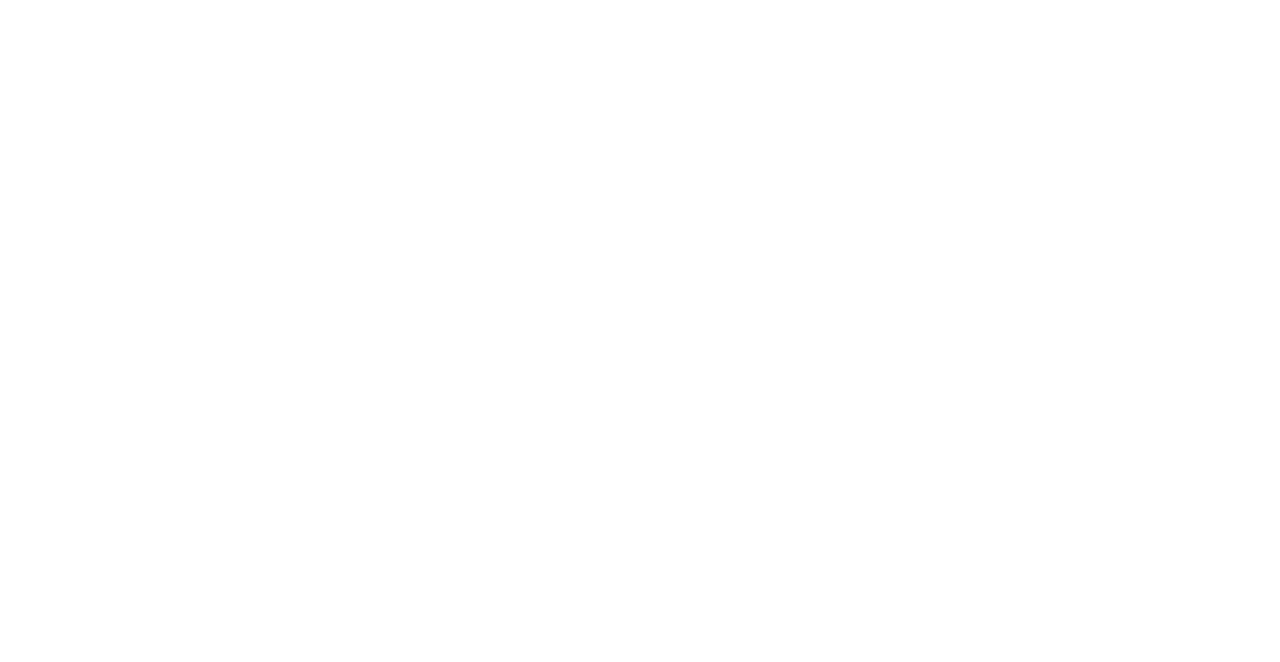
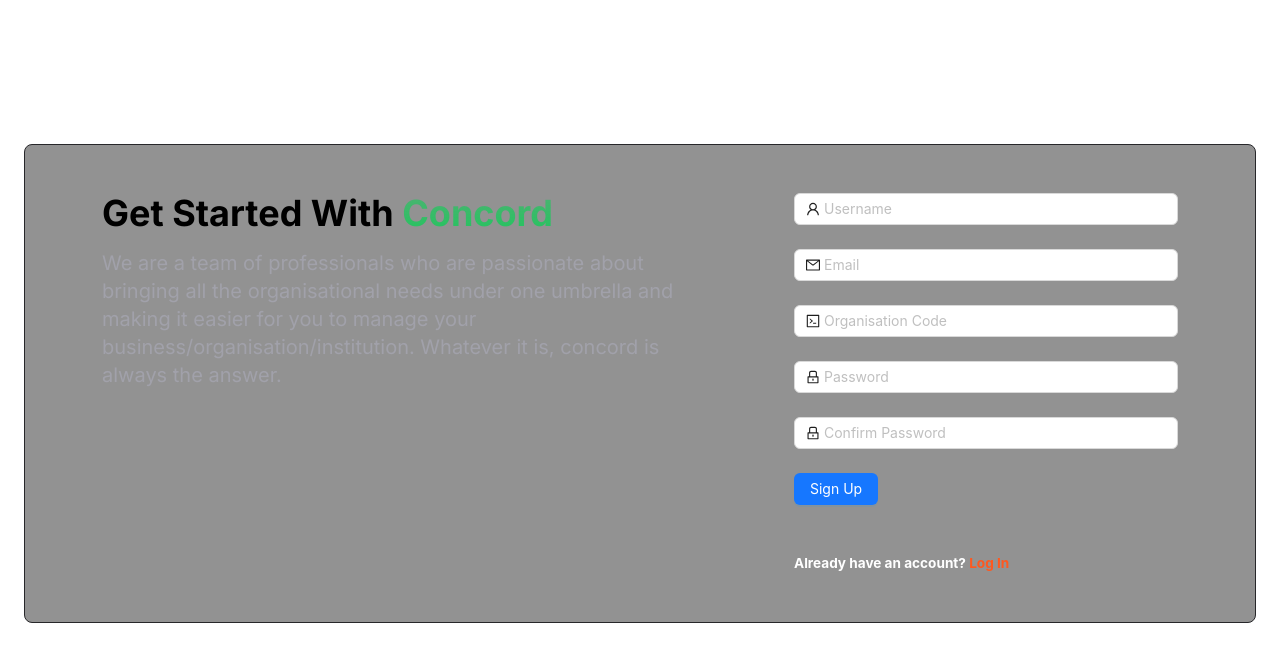
Before and after one commit to snehaltaori/Concord, a React (Create React App) app in the folder frontend/: page /signup in a window 1280 px wide. Before the commit this address had no page. Shown: the top 662 px of the page. Built offline with nearby package versions, Linux system fonts and the light colour scheme.

Commit message:
Login Signup

```diff
--- a/frontend/src/App.js
+++ b/frontend/src/App.js
@@ -15,6 +15,7 @@
 import { useEffect } from "react";
 import Dashboard from "./pages/Dashboard";
 import Profile from "./pages/Profile";
+import Signup from "./components/Signup/Signup";
 
 function App() {
   const authContext = useAuth();
@@ -36,6 +37,7 @@
             <Route path="/" element={<Home />} />
             <Route path="/calendar" element={<Calendar />} />
             <Route path="/login" element={<Login />} />
+            <Route path="/signup" element={<Signup />} />
             <Route
               path="/dashboard"
               element={
--- a/frontend/src/components/Login/Login.js
+++ b/frontend/src/components/Login/Login.js
@@ -7,6 +7,7 @@
     return (
       <div>
         <LoginMain />
+
       </div>
     );
 }
--- a/frontend/src/components/Login/LoginMain/LoginMain.js
+++ b/frontend/src/components/Login/LoginMain/LoginMain.js
@@ -4,6 +4,8 @@
 import { Button, Checkbox, Form, Input } from "antd";
 import { toast } from "react-hot-toast";
 import { AuthContext, useAuth } from "../../../security/AuthContext";
+import { Link } from "react-router-dom";
+
 
 export default function LoginMain() {
   const [formData, setFormData] = useState({
@@ -20,29 +22,26 @@
 
   return (
     <div>
-      <section className="about" id="about">
-        <div className="section__container about__container">
-          <div className="about__grid">
-            <div className="about__content">
-              <h2 className="section__header">
-                Your Gateway to Streamlined Management
+  <section
+      id="about"
+      className="container py-24 sm:py-36"
+    >
+      <div className="bg-muted/50 border rounded-lg py-12">
+        <div className="flex flex-col md:flex-row justify-evenly">
+
+          <div className="bg-green-0 flex flex-col w-[50%]">
+              <h2 className="text-3xl md:text-4xl font-bold">
+                <span className="bg-gradient-to-b from-primary/60 to-primary text-transparent bg-clip-text">
+                  About{" "}
+                </span>
+                Concord.
               </h2>
-              <p className="para">
-                At Concord, we believe in making organizational management as
-                straightforward as possible. Whether you're a seasoned
-                professional or just starting your managerial journey, our
-                platform is designed to empower you. Log in or register now to
-                unlock a world of possibilities for your business.
+              <p className="text-xl text-muted-foreground mt-4">
+                We are a team of professionals who are passionate about bringing all the organisational needs under one umbrella and making it easier for you to manage your business/organisation/institution. Whatever it is, concord is always the answer.
               </p>
-              <br />
-            </div>
-            <div className="about__list">
-              <div className="login-wrap">
-                <div className="login-wrap-box">
-                  <div className="login-title">
-                    <h3>Enter User Details</h3>
-                  </div>
-                  <Form
+
+          </div>
+          <Form
                     name="normal_login"
                     className="login-form"
                     initialValues={{ remember: true }}
@@ -105,7 +104,7 @@
                       </Form.Item>
 
                       <a className="login-form-forgot" href="">
-                        Forgot password
+                        Forgot password?
                       </a>
                     </Form.Item>
 
@@ -118,18 +117,25 @@
                         onClick={() => onSubmit()}
                       >
                         Log in
+
                       </Button>
                     </Form.Item>
-                  </Form>
-                  <p className="not-regis">
-                    Not registered? <a href="signup.html">Create account</a>
+                    <p className="not-regis">
+                    Not registered?  {" "}
+                    <Link to="/signup">
+                      Sign Up
+                    </Link>
                   </p>
-                </div>
-              </div>
-            </div>
-          </div>
+
+        </Form>
+
         </div>
-      </section>
+
+
+      </div>
+    </section>
+      {/* <div className="shadow"></div> */}
+
     </div>
   );
 }
--- a/frontend/src/components/Signup/Signup.js
+++ b/frontend/src/components/Signup/Signup.js
@@ -0,0 +1,188 @@
+
+import React, { useState } from "react";
+import { LockOutlined, UserOutlined } from "@ant-design/icons";
+import { Button, Checkbox, Form, Input } from "antd";
+import { toast } from "react-hot-toast";
+import { MailOutlined } from '@ant-design/icons';
+import { Link } from "react-router-dom";
+import { CodeOutlined } from '@ant-design/icons';
+
+
+export default function Signup() {
+  const [formData, setFormData] = useState({
+    username: "",
+    password: "",
+  });
+
+
+
+  function onSubmit() {
+
+
+  }
+
+
+  return (
+    <div>
+  <section
+      id="about"
+      className="container py-24 sm:py-36"
+    >
+      <div className="bg-muted/50 border rounded-lg py-12">
+        <div className="flex flex-col md:flex-row justify-evenly">
+
+          <div className="bg-green-0 flex flex-col w-[50%]">
+              <h2 className="text-3xl md:text-4xl font-bold">
+
+                Get Started With {" "}
+                <span className="bg-gradient-to-b from-primary/60 to-primary text-transparent bg-clip-text">
+                  Concord{" "}
+                </span>
+              </h2>
+              <p className="text-xl text-muted-foreground mt-4">
+                We are a team of professionals who are passionate about bringing all the organisational needs under one umbrella and making it easier for you to manage your business/organisation/institution. Whatever it is, concord is always the answer.
+              </p>
+
+          </div>
+          <Form
+            name="normal_signup"
+            className="signup-form"
+            initialValues={{ remember: true }}
+            >
+            <Form.Item
+                name="username"
+                rules={[
+                {
+                    required: true,
+                    message: "Please input your Username!",
+                },
+                ]}
+            >
+                <Input
+                className="w-96"
+                prefix={<UserOutlined className="site-form-item-icon" />}
+                placeholder="Username"
+                onChange={(e) => {
+                    setFormData({
+                    ...formData,
+                    username: e.target.value,
+                    });
+                }}
+                />
+            </Form.Item>
+
+            <Form.Item
+                name="email"
+                rules={[
+                {
+                    required: true,
+                    message: "Please input your Email!",
+                    type: 'email',
+                },
+                ]}
+            >
+                <Input
+                prefix={<MailOutlined className="site-form-item-icon" />}
+                placeholder="Email"
+                onChange={(e) => {
+                    setFormData({
+                    ...formData,
+                    email: e.target.value,
+                    });
+                }}
+                />
+            </Form.Item>
+            <Form.Item
+                name="OCode"
+                rules={[
+                {
+                    required: true,
+                    message: "Please input your Organisation Identification Code!",
+                },
+                ]}
+            >
+                <Input
+                prefix={<CodeOutlined className="site-form-item-icon" />}
+                placeholder="Organisation Code"
+                onChange={(e) => {
+                    setFormData({
+                    ...formData,
+                    email: e.target.value,
+                    });
+                }}
+                />
+            </Form.Item>
+
+            <Form.Item
+                name="password"
+                rules={[
+                {
+                    required: true,
+                    message: "Please input your Password!",
+                },
+                ]}
+            >
+                <Input
+                prefix={<LockOutlined className="site-form-item-icon" />}
+                type="password"
+                placeholder="Password"
+                onChange={(e) => {
+                    setFormData({
+                    ...formData,
+                    password: e.target.value,
+                    });
+                }}
+                />
+            </Form.Item>
+
+            <Form.Item
+                name="confirmPassword"
+                rules={[
+                {
+                    required: true,
+                    message: "Please confirm your Password!",
+                },
+                ]}
+            >
+                <Input
+                prefix={<LockOutlined className="site-form-item-icon" />}
+                type="password"
+                placeholder="Confirm Password"
+                onChange={(e) => {
+                    setFormData({
+                    ...formData,
+                    confirmPassword: e.target.value,
+                    });
+                }}
+                />
+            </Form.Item>
+
+            <Form.Item>
+                <Button
+                type="primary"
+                htmlType="submit"
+                className="signup-form-button"
+                onClick={() => onSubmit()}
+                >
+                Sign Up
+                </Button>
+            </Form.Item>
+
+            <p className="not-regis">
+                Already have an account? {" "}
+                <Link to="/login">
+                Log In
+                </Link>
+            </p>
+            </Form>
+
+        </div>
+
+
+      </div>
+    </section>
+      {/* <div className="shadow"></div> */}
+
+    </div>
+  );
+}
```
